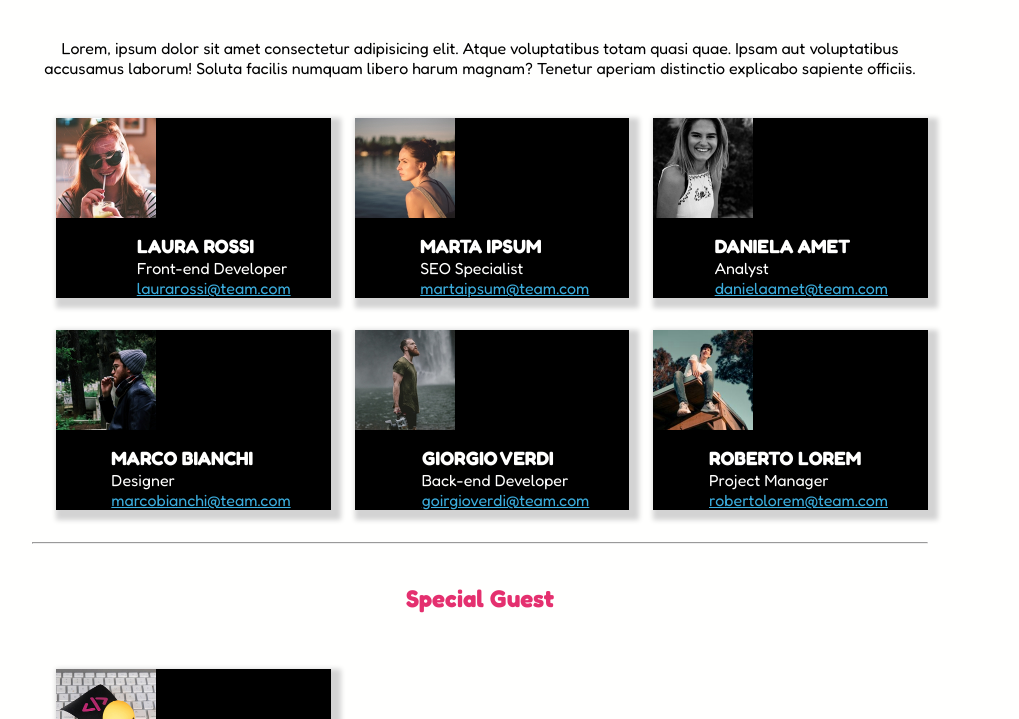
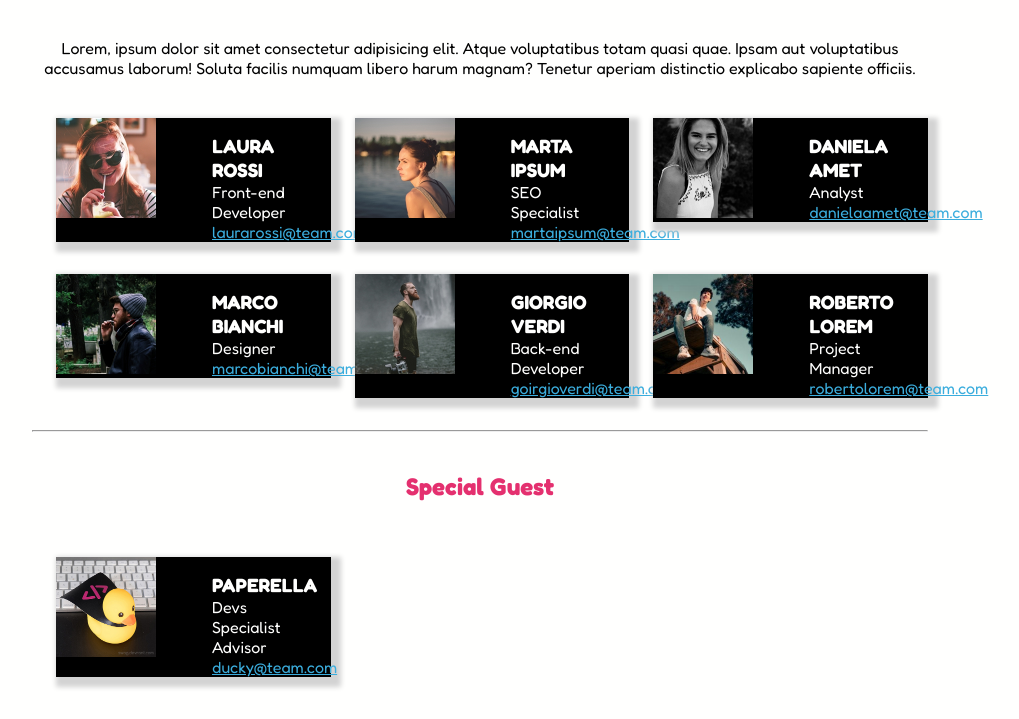
Before and after one commit to giuliaballestrero/html-css-float-cards, a plain HTML site: page index.html in a window 1280 px wide. Shown: the part 81-800 px from the top of the page, without its empty margins (160-1179 px from the left). Drawn offline with Linux system fonts and the light colour scheme.

Commit message:
fix foat-right error

```diff
--- a/css/stile.css
+++ b/css/stile.css
@@ -68,7 +68,9 @@ a {
 .float-right {
      float: right;
      padding-right: 2.5rem;
+     padding-left: 3.5rem;
      padding-top: 1rem;
+     width: calc(100% - 100px);
 }
 
 #specialguest {
--- a/index.html
+++ b/index.html
@@ -30,7 +30,7 @@
 
         <!--Sezione card-->
         <section class="clearfix">
-            <div class="float-left textbox">
+            <div class="float-left">
                 <img src="img/female1.png" alt="Laura Rossi">
                 <div class="float-right">
                     <span class="personalname">LAURA ROSSI</span><br>
@@ -49,7 +49,7 @@
             </div>
 
             <div class="float-left"><img src="img/female3.png" alt="Daniela Amet">
-                <div class="float-right textbox">
+                <div class="float-right">
                     <span class="personalname">DANIELA AMET</span><br>
                     Analyst<br>
                     <a href="mailto:laurarossi@team.com">danielaamet@team.com</a>
@@ -96,7 +96,7 @@
         <h2>Special Guest</h2>
 
         <section id="specialguest">
-            <div class="float-left textbox">
+            <div class="float-left">
                 <img src="img/duck.jpg" alt="Paperella gialla">
                 <div class="float-right">
                     <span class="personalname">PAPERELLA</span><br>
@@ -107,7 +107,6 @@
         </section>
 
 
-
     </main>
 
 </body>
```
